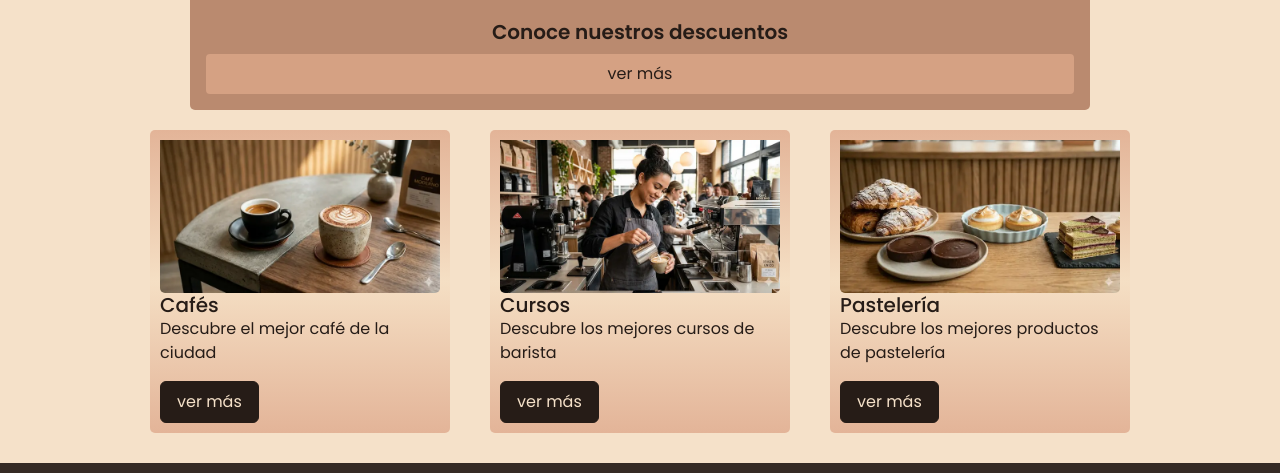
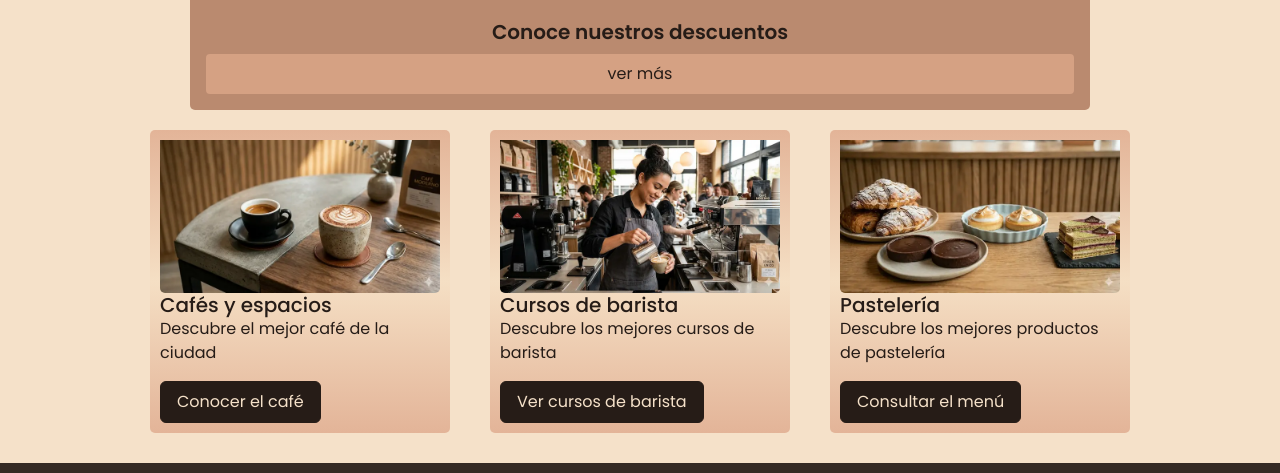
Before and after one commit to Alissa31/preentrega-7, a website: page index.html in a window 1280 px wide. Shown: the part 215-688 px from the top of the page. Drawn offline with nearby package versions, Linux system fonts and the light colour scheme.

Commit message:
arreglo de seo

```diff
--- a/index.html
+++ b/index.html
@@ -3,7 +3,9 @@
 <head>
     <meta charset="UTF-8">
     <meta name="viewport" content="width=device-width, initial-scale=1.0">
-    <title>Inicio</title>
+    <title>Inicio | Codigo Café</title>
+    <meta name="description" content="Descubre Codigo Café: cafés seleccionados, pastelería artesanal y cursos de barista en un espacio para disfrutar.">
+    <meta name="keywords" content="café, pastelería, cursos de barista">
     <link href="https://unpkg.com/aos@2.3.1/dist/aos.css" rel="stylesheet">
     <link href="https://cdn.jsdelivr.net/npm/bootstrap@5.3.8/dist/css/bootstrap.min.css" rel="stylesheet" integrity="sha384-sRIl4kxILFvY47J16cr9ZwB07vP4J8+LH7qKQnuqkuIAvNWLzeN8tE5YBujZqJLB" crossorigin="anonymous">
     <link rel="stylesheet" href="./css/style.css">
@@ -55,26 +57,26 @@
           <div class="tarjeta" data-aos="fade-up">
   <img src="./img/cafes.webp" class="card-img-top" alt="café en una mesa">
   <div class="card-body">
-    <h5 class="card-title">Cafés</h5>
+    <h2 class="h5 card-title">Cafés y espacios</h2>
     <p class="card-text">Descubre el mejor café de la ciudad</p>
-    <a href="./pages/galeria.html" class="btn btn-primary">ver más</a>
+    <a href="./pages/galeria.html" class="btn btn-primary">Conocer el café</a>
   </div>
 </div>
 
 <div class="tarjeta" data-aos="fade-up">
   <img src="./img/barista.webp" class="card-img-top" alt="barista sirviendo un café">
   <div class="card-body">
-    <h5 class="card-title">Cursos</h5>
+    <h2 class="h5 card-title">Cursos de barista</h2>
     <p class="card-text">Descubre los mejores cursos de barista</p>
-    <a href="./pages/cursos.html" class="btn btn-primary">ver más</a>
+    <a href="./pages/cursos.html" class="btn btn-primary">Ver cursos de barista</a>
   </div>
 </div>
 <div class="tarjeta" data-aos="fade-up">
   <img src="./img/pasteleria.webp" class="card-img-top" alt="diferentes productos de pastelería">
   <div class="card-body">
-    <h5 class="card-title">Pastelería</h5>
+    <h2 class="h5 card-title">Pastelería</h2>
     <p class="card-text">Descubre los mejores productos de pastelería</p>
-    <a href="./pages/menu.html" class="btn btn-primary">ver más</a>
+    <a href="./pages/menu.html" class="btn btn-primary">Consultar el menú</a>
 </div>
 </div>
         </section>
```
Also changed, not shown: pages/conocenos.html (+4 -2 lines), pages/cursos.html (+3 -1 lines), pages/galeria.html (+4 -2 lines), pages/menu.html (+4 -2 lines).
